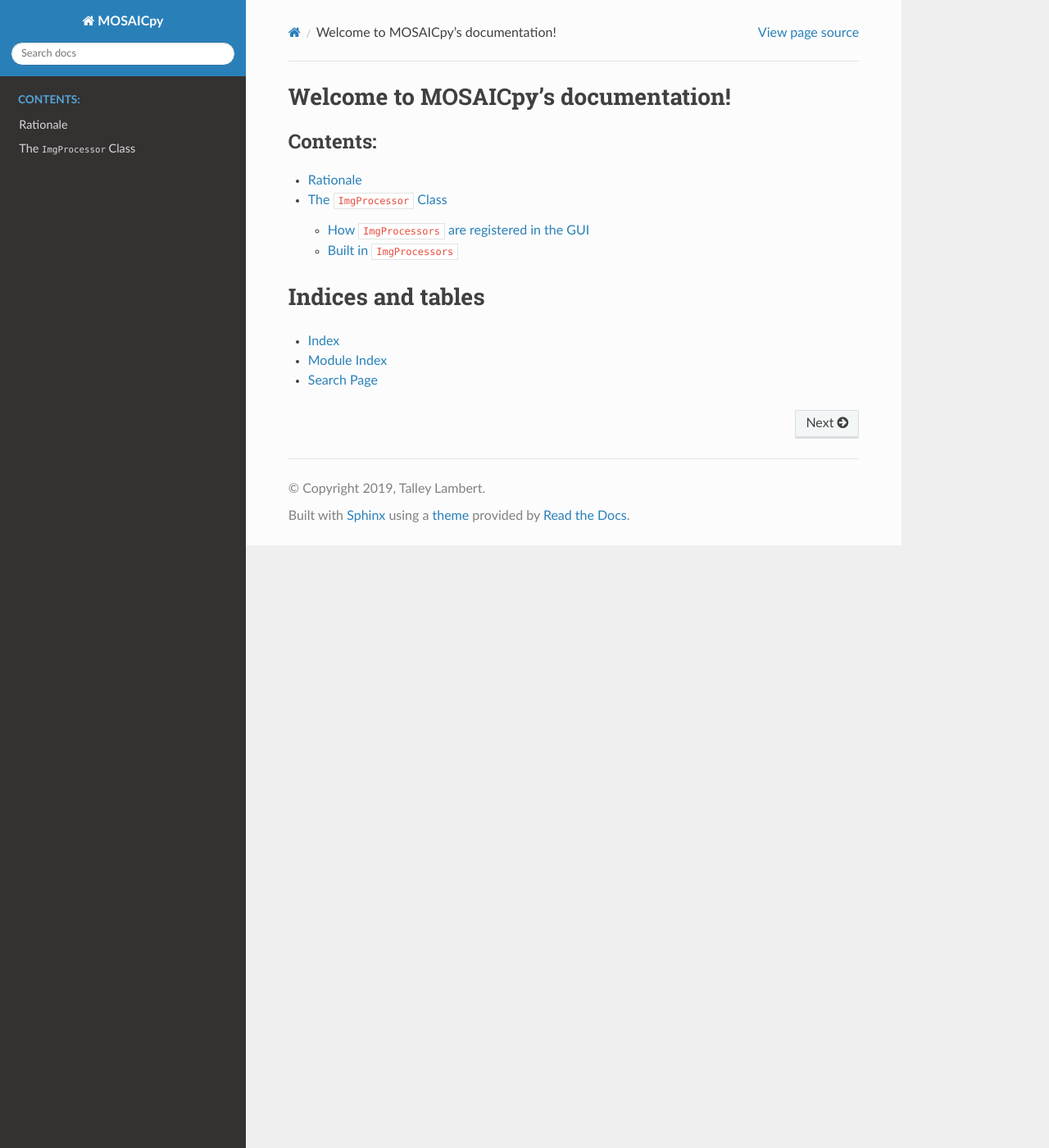
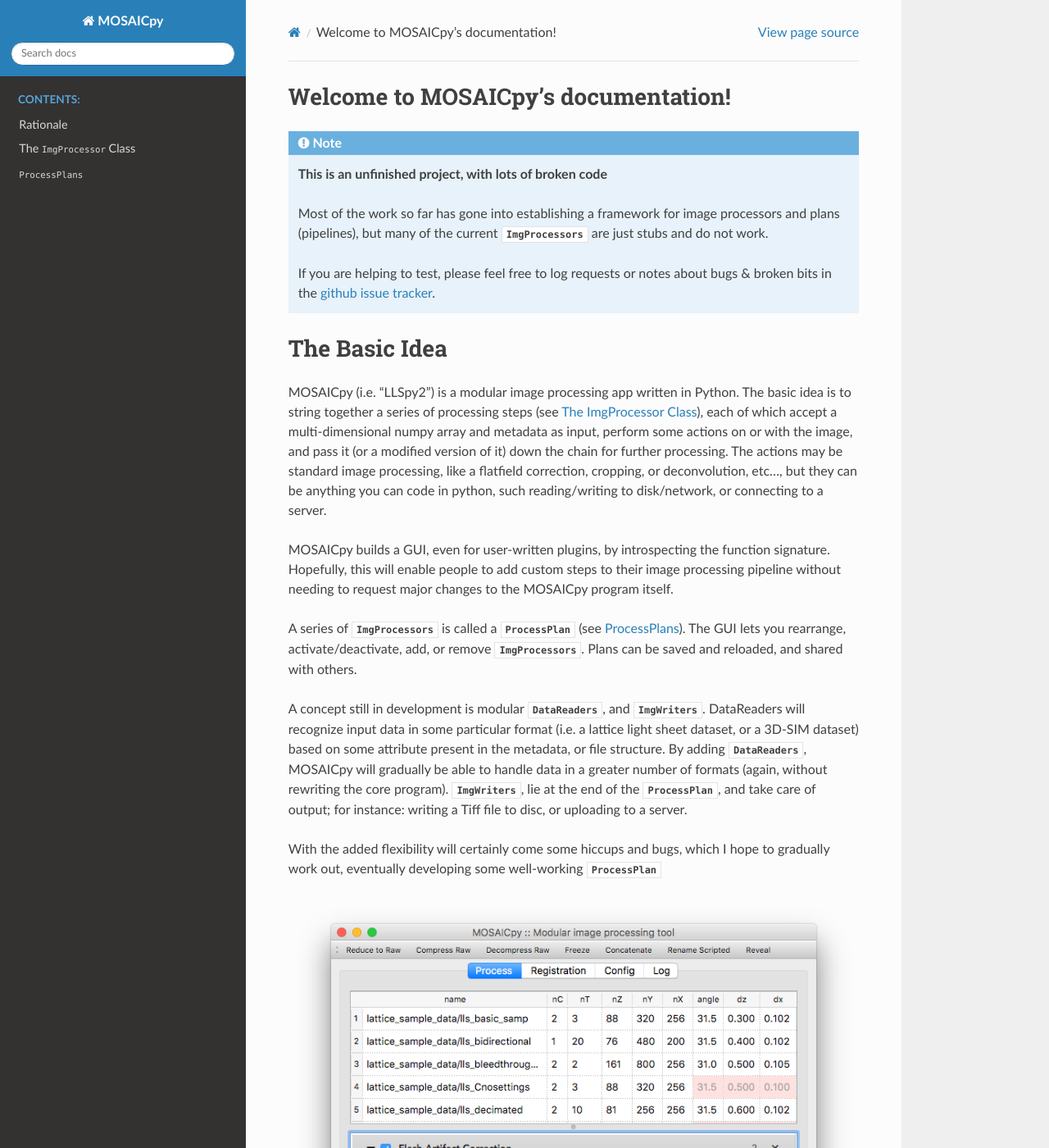
Before and after one commit to tlambert03/MOSAICpy, a Sphinx documentation site: the page built from docs/index.rst, in a window 1280 px wide and 1400 px high. Shown: the whole window at 82% size. Built offline with Sphinx 7.4.7 and the Read the Docs theme 2.0.0, drawn with Linux system fonts in a browser that asks for light colours; some of the changed text lies outside the part shown.

Commit message:
more docs

```diff
--- a/docs/index.rst
+++ b/docs/index.rst
@@ -1,5 +1,56 @@
 Welcome to MOSAICpy's documentation!
 ====================================
+
+.. note:: **This is an unfinished project, with lots of broken code**
+
+    Most of the work so far has gone into establishing a framework for image
+    processors and plans (pipelines), but many of the current
+    :class:`ImgProcessors` are just stubs and do not work.
+
+    If you are helping to test, please feel free to log requests or notes
+    about bugs & broken bits in the
+    `github issue tracker <https://github.com/tlambert03/MOSAICpy/issues>`_.
+
+The Basic Idea
+==============
+
+MOSAICpy (i.e. "LLSpy2") is a modular image processing app written in Python.
+The basic idea is to string together a series of processing steps
+(see :ref:`img-processors`), each of which accept a multi-dimensional
+numpy array and metadata as input, perform some actions on or with the image,
+and pass it (or a modified version of it) down the chain for further
+processing.  The actions may be standard image processing, like a flatfield
+correction, cropping, or deconvolution, etc..., but they can be anything you
+can code in python, such reading/writing to disk/network, or connecting to a
+server.
+
+MOSAICpy builds a GUI, even for user-written plugins, by introspecting the
+function signature.  Hopefully, this will enable people to add custom steps to
+their image processing pipeline without needing to request major changes to the
+MOSAICpy program itself.
+
+A series of :class:`ImgProcessors` is called a :class:`ProcessPlan` (see
+:ref:`process-plans`).  The GUI lets you rearrange, activate/deactivate, add,
+or remove :class:`ImgProcessors`.  Plans can be saved and reloaded, and shared
+with others.
+
+A concept still in development is modular :class:`DataReaders`, and
+:class:`ImgWriters`.  DataReaders will recognize input data in some particular
+format (i.e. a lattice light sheet dataset, or a 3D-SIM dataset) based on some
+attribute present in the metadata, or file structure.  By adding
+:class:`DataReaders`, MOSAICpy will gradually be able to handle data in a
+greater number of formats (again, without rewriting the core program).
+:class:`ImgWriters`, lie at the end of the :class:`ProcessPlan`, and take care
+of output; for instance: writing a Tiff file to disc, or uploading to a server.
+
+With the added flexibility will certainly come some hiccups and bugs, which I
+hope to gradually work out, eventually developing some well-working
+:class:`ProcessPlan`
+
+.. image:: ../img/screen.png
+    :align: center
+
+
 
 .. toctree::
    :maxdepth: 2
@@ -7,6 +58,7 @@ Welcome to MOSAICpy's documentation!
 
    pages/rationale
    pages/imgprocessors
+   pages/processplans
 
 Indices and tables
 ==================
```
Also changed, not shown: docs/pages/imgprocessors.rst (+29 -28 lines), docs/pages/processplans.rst (added, +10 -0 lines), docs/pages/rationale.rst (+27 -9 lines), img/screen.png, 1 other file.
